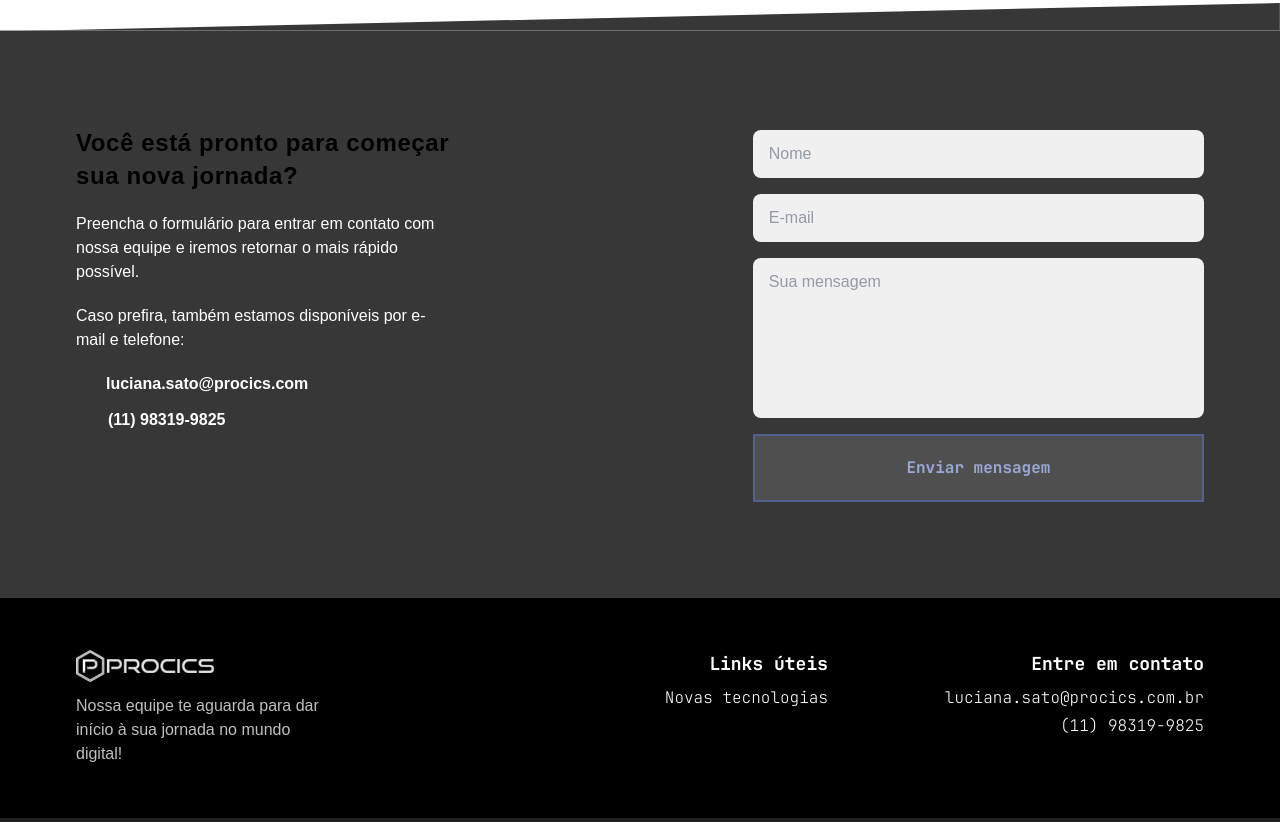
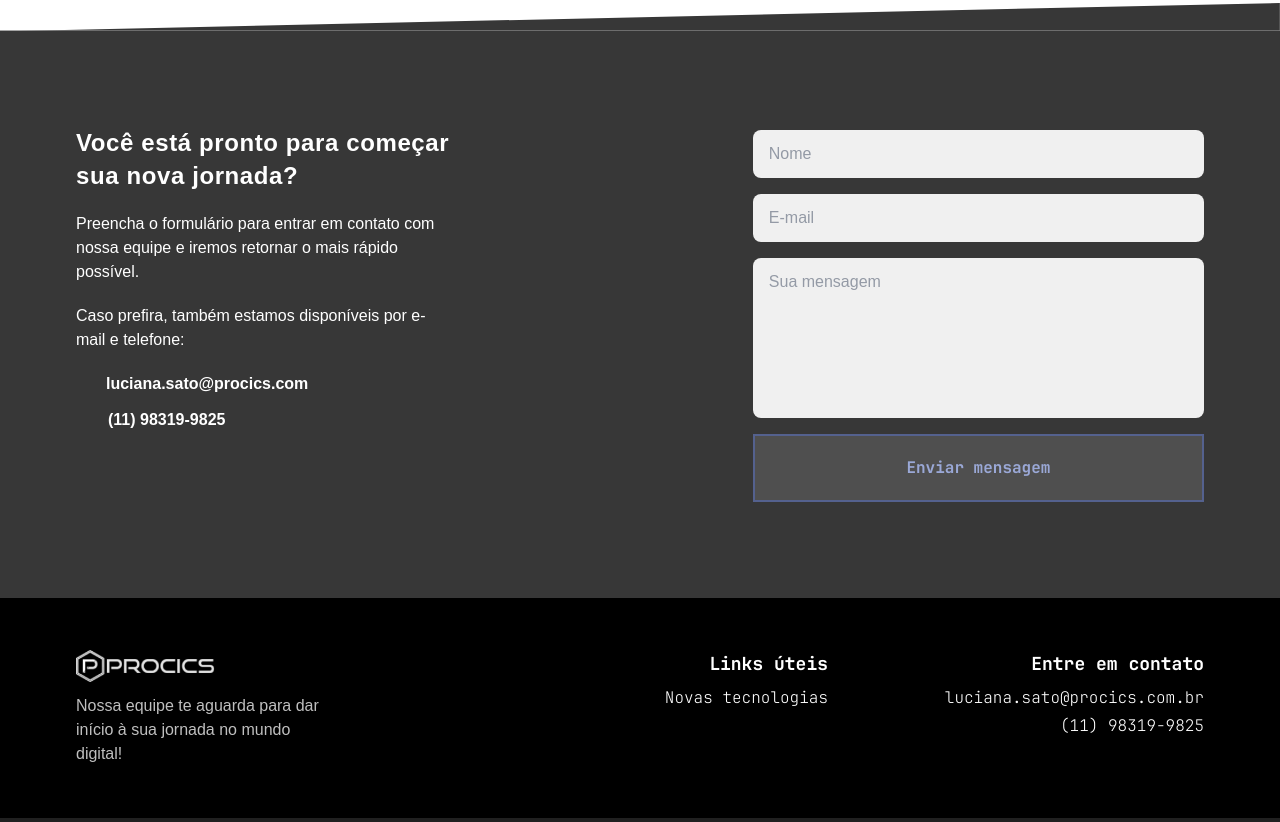
Before and after one commit to boogarin/procics, a Next.js app: page / in a window 1280 px wide. Shown: the part 1980-2802 px from the top of the page. Built offline with nearby package versions, Linux system fonts and the light colour scheme; some icons are missing.

Commit message:
fixes & optimization

```diff
--- a/app/components/GenerateText.tsx
+++ b/app/components/GenerateText.tsx
@@ -41,7 +41,7 @@ export const GenerateText = ({
           return (
             <motion.span
               key={word + idx}
-              className="dark:text-white text-black opacity-0"
+              className="text-white opacity-0"
               style={{
                 filter: filter ? "blur(10px)" : "none",
               }}
--- a/app/page.tsx
+++ b/app/page.tsx
@@ -129,7 +129,7 @@ export default function Home() {
 
     {/* SECTION THREE */}
     <motion.div initial={{opacity: 0}} whileInView={{opacity: 1, transition: {duration: 1}}} viewport={{once: true}}
-    className="w-[calc(100%-5px)] lg:w-[calc(100%-40px)] xl:w-[calc(100%-80px)] 2xl:w-[calc(100%-600px)] mx-auto p-6 md:p-10 lg:p-14">
+    className="w-[calc(100%-5px)] lg:w-[calc(100%-40px)] xl:w-[calc(100%-80px)] 2xl:w-[calc(100%-600px)] mx-auto p-6 py-10 md:py-0 md:p-10 lg:p-14">
     <div className="flex justify-between">
       <div className="font-bold text-lg mb-5">NOSSOS PROJETOS</div>
       <div className="font-jet hover:underline cursor-pointer transition ease-in-out duration-100 hover:font-extrabold hover:scale-105">VEJA TODOS...</div>
```
